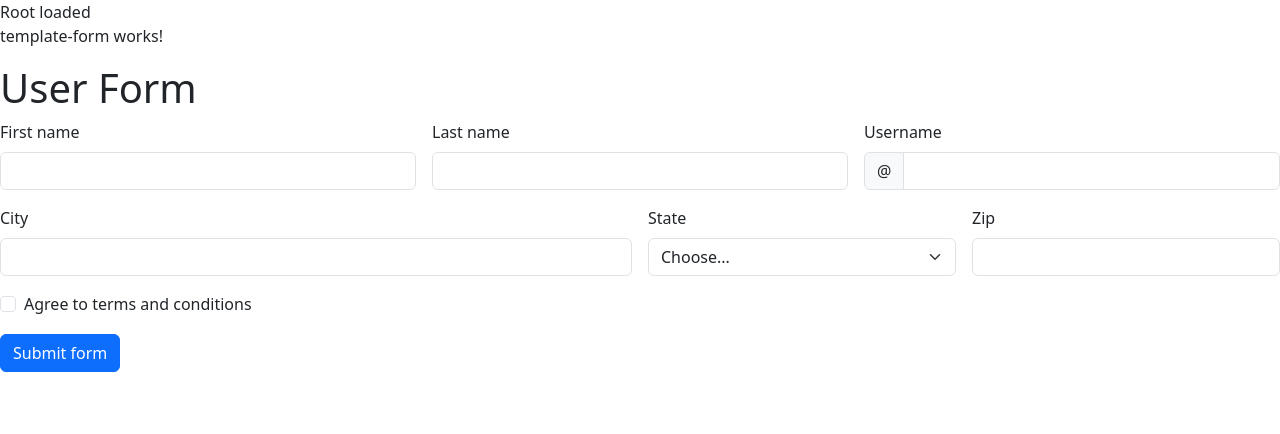
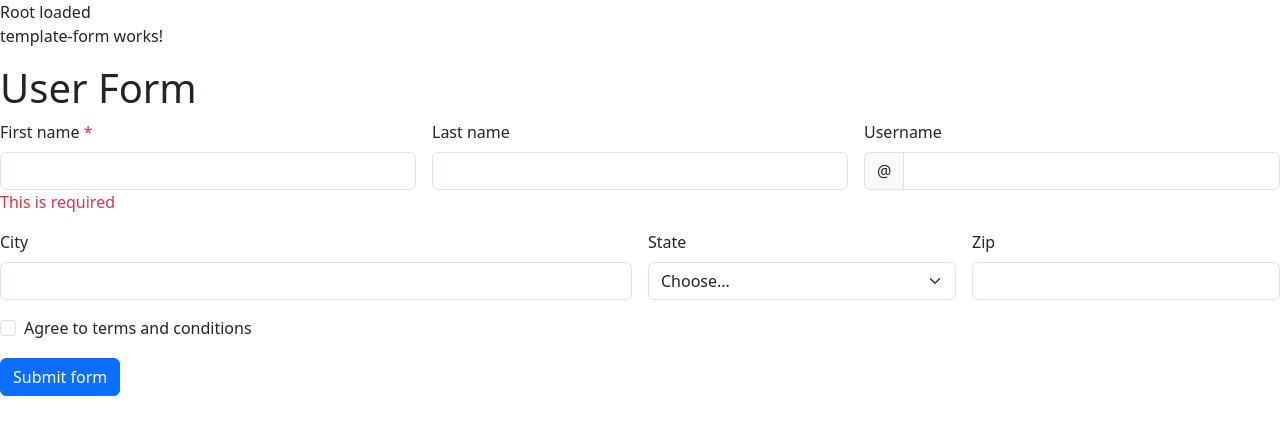
Before and after one commit to guitiorr/ng-form-validation, an Angular app: page /template in a window 1280 px wide. Shown: the top 434 px of the page. Built offline with nearby package versions, Linux system fonts and the light colour scheme.

Commit message:
add validation

```diff
--- a/src/app/template-form/template-form.component.html
+++ b/src/app/template-form/template-form.component.html
@@ -4,8 +4,13 @@
 <h1>User Form</h1>
 <form class="row g-3 needs-validation" novalidate>
   <div class="col-md-4">
-    <label for="validationCustom01" class="form-label">First name</label>
-    <input type="text" class="form-control" id="validationCustom01" value="Mark" required name="firstName" [(ngModel)]="userObj.firstName">
+    <label for="validationCustom01" class="form-label">First name <span class="text-danger">*</span></label>
+    <input type="text" class="form-control" id="validationCustom01" value="Mark" required name="firstName" #fname="ngModel" [(ngModel)]="userObj.firstName">
+    <div class="text-danger">
+      @if (fname.errors?.['required']) {
+        <span>This is required</span>
+      }
+    </div>
     <div class="valid-feedback">
       Looks good!
     </div>
@@ -63,6 +68,6 @@
     </div>
   </div>
   <div class="col-12">
-    <button class="btn btn-primary" type="submit">Submit form</button>
+    <button class="btn btn-primary" type="submit" (click)="onSave()">Submit form</button>
   </div>
 </form>
--- a/src/app/template-form/template-form.component.ts
+++ b/src/app/template-form/template-form.component.ts
@@ -18,4 +18,8 @@
     zip: "",
     isTermsAgreed: false,
   }
+
+  onSave(){
+    console.log(this.userObj);
+  }
 }
```
